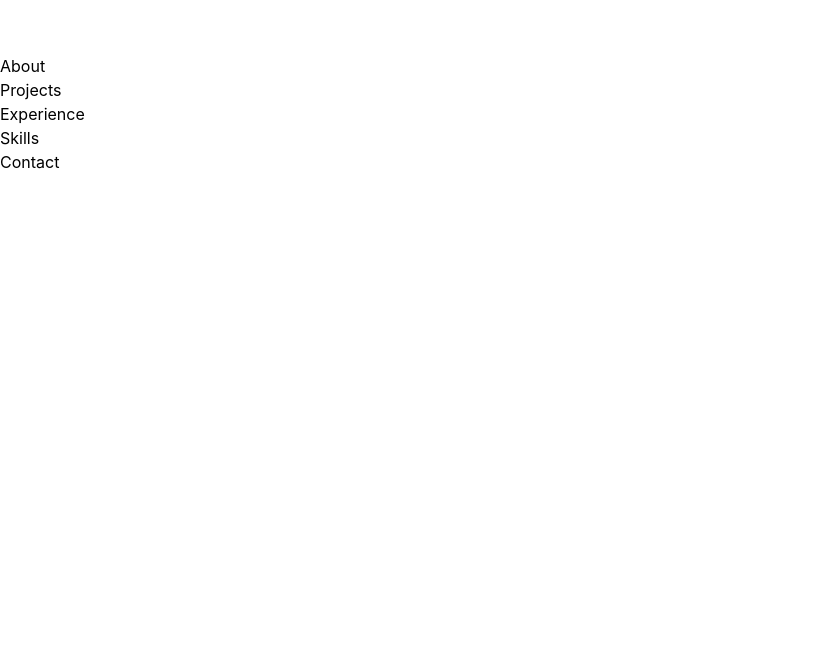
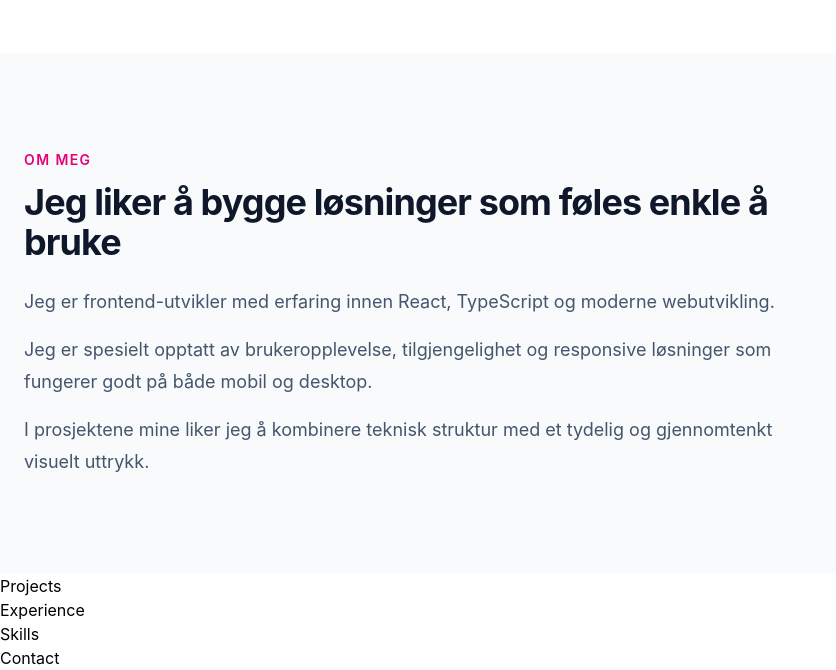
Before and after one commit to Betina9/Portfilio, a React (Vite) app: page / in a window 1280 px wide. Shown: the part 734-1404 px from the top of the page, without its empty margins (0-836 px from the left). Before the commit the page ends 908 px from the top, so only its background shows below. Built offline with nearby package versions, Linux system fonts and the light colour scheme; the HTML template or start-up script is replaced by a standard one.

Commit message:
feat: enhance About section with detailed content and styling

```diff
--- a/src/sections/About.tsx
+++ b/src/sections/About.tsx
@@ -1,5 +1,36 @@
 function About() {
-  return <section id="about">About</section>;
+  return (
+    <section id="about" className="bg-slate-50 px-6 py-24">
+      <div className="mx-auto max-w-7xl">
+        <div className="max-w-3xl">
+          <p className="text-sm font-semibold uppercase tracking-widest text-pink-600">
+            Om meg
+          </p>
+
+          <h2 className="mt-3 text-3xl font-bold tracking-tight text-slate-900 md:text-4xl">
+            Jeg liker å bygge løsninger som føles enkle å bruke
+          </h2>
+
+          <div className="mt-6 space-y-4 text-lg leading-8 text-slate-600">
+            <p>
+              Jeg er frontend-utvikler med erfaring innen React, TypeScript og
+              moderne webutvikling.
+            </p>
+
+            <p>
+              Jeg er spesielt opptatt av brukeropplevelse, tilgjengelighet og
+              responsive løsninger som fungerer godt på både mobil og desktop.
+            </p>
+
+            <p>
+              I prosjektene mine liker jeg å kombinere teknisk struktur med et
+              tydelig og gjennomtenkt visuelt uttrykk.
+            </p>
+          </div>
+        </div>
+      </div>
+    </section>
+  );
 }
 
 export default About;
```
